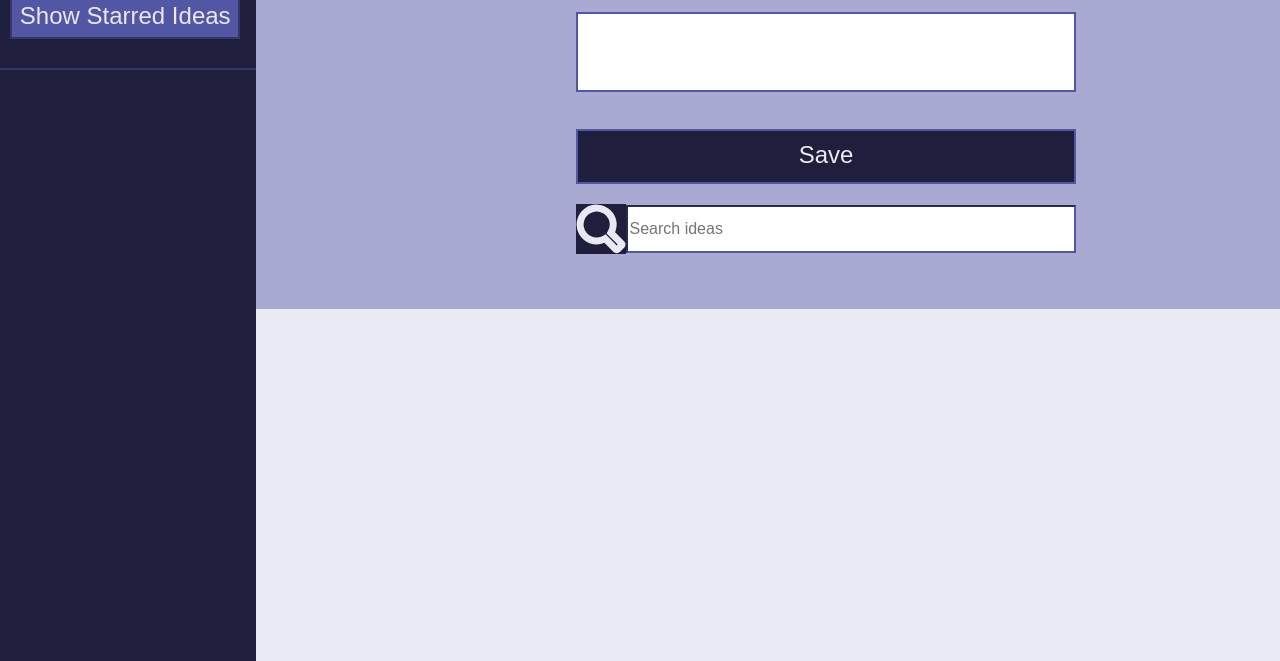
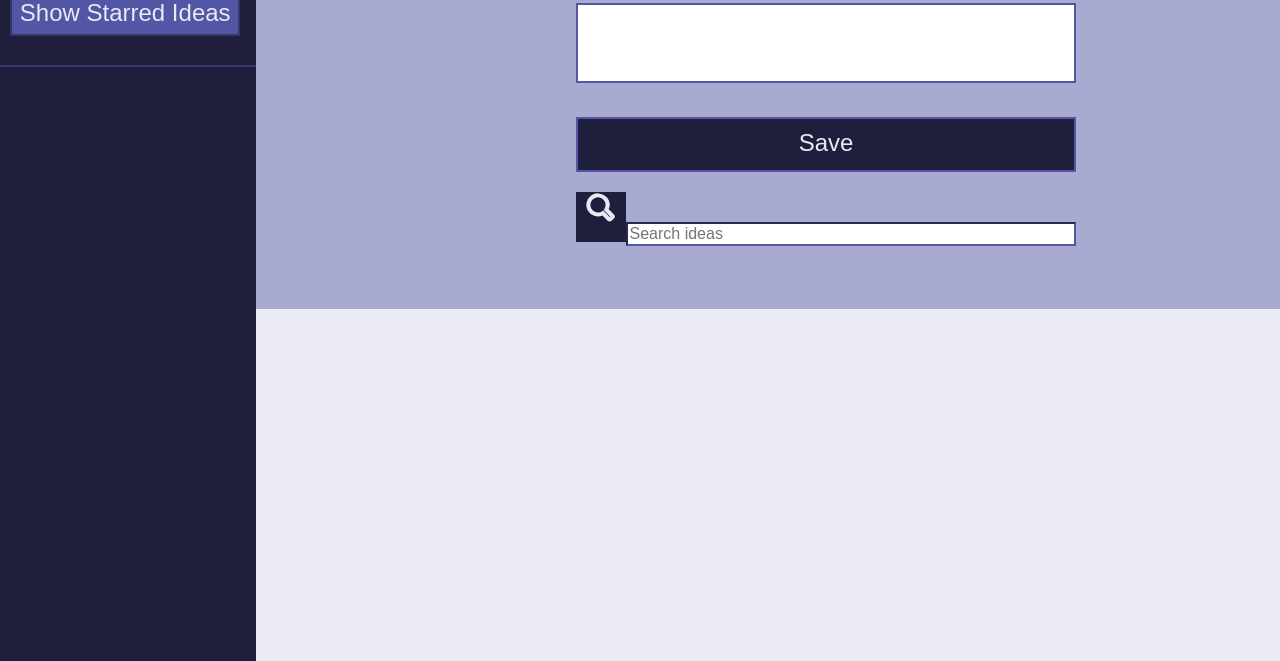
Before and after one commit to willhobson85/Ideabox, a plain HTML site: page index.html in a window 1280 px wide. Shown: the part 139-800 px from the top of the page. Drawn offline with Linux system fonts and the light colour scheme.

Commit message:
Add magnifying glass functionality

```diff
--- a/index.html
+++ b/index.html
@@ -19,7 +19,8 @@
           <label for="idea-body-textbox">Body</label><br>
           <input type="text" id="idea-body-textbox" name="idea-body-textbox"><br>
           <button class="save-button">Save</button>
-          <button class="searchbox-button">
+          <button class="searchbox-button" type="button" id="searchbox-button">
+            <img class="glass" src="./assets/search.svg" alt="glass">
           <input type="text" id="searchbox-textbox" name="searchbox-text" placeholder="Search ideas">
         </form>
       </section>
--- a/styles.css
+++ b/styles.css
@@ -20,7 +20,7 @@ body, html {
  display: flex;
  flex-wrap: wrap;
  flex-direction: column;
- font-family: 'Open Sans';
+ font-family: 'Roboto', sans-serif;
  background-size: cover;
  background-color: #EAEAF4;
  font-weight: bold;
@@ -171,11 +171,22 @@ h1 {
  background-color: #1F1F3D;
  height: 50px;
  width: 50px;
- background-image: url('./assets/search.svg');
+ /* background-image: url('./assets/search.svg'); */
  margin-top: 20px;
  padding-left: 5px;
  font-size: 5%;
 }
+.glass{
+  margin: 0px;
+display: flex;
+background-size: cover;
+/* margin-bottom: 500%; */
+height: 60%;
+/* weight: 60%; */
+ resize: both;
+
+}
+
 
 #searchbox-textbox {
  display: flex;
@@ -191,6 +202,7 @@ h1 {
  height: 50px;
  width: 450px;
 }
+
 
 form{
   margin-top: 15px;
```
